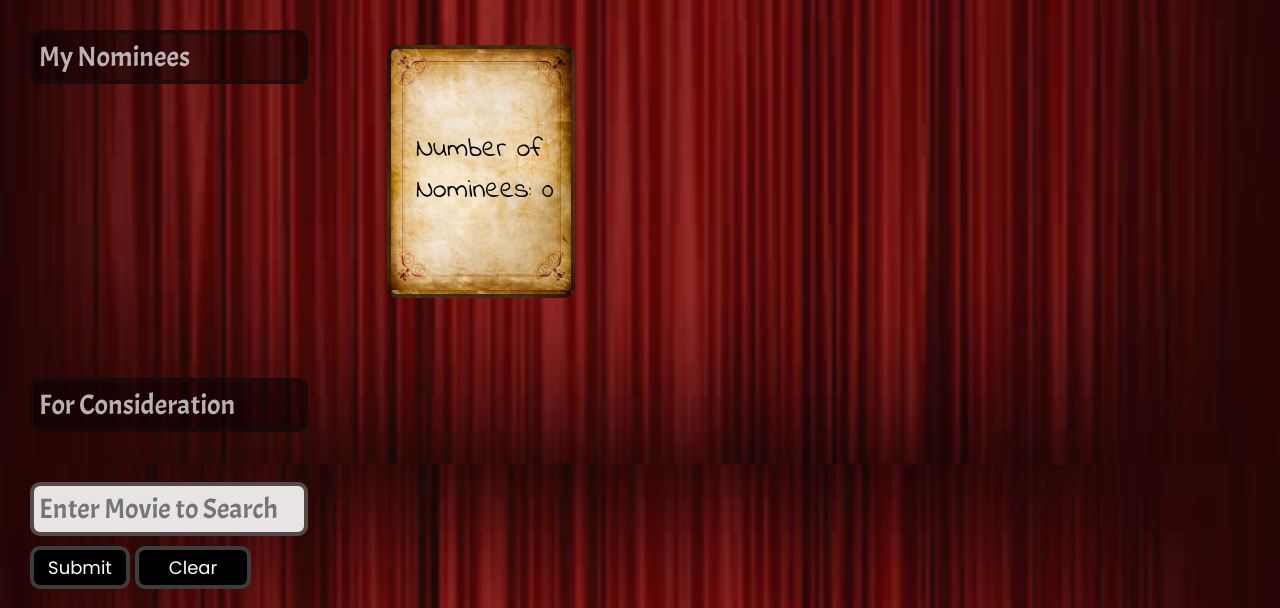
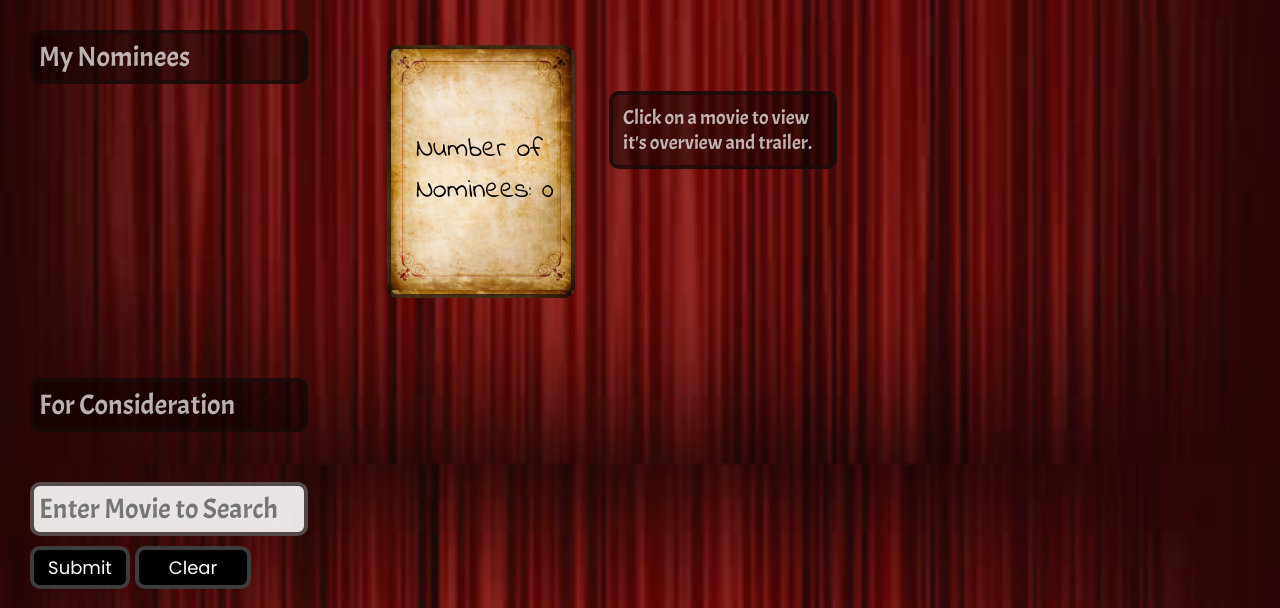
Before and after one commit to tfalba/movie-challenge, a Django app: page / in a window 1280 px wide. Shown: the part 253-861 px from the top of the page. Run offline with Django 3.2, Linux system fonts and the light colour scheme; the visitor is signed in with stand-in values (Sample User, id 1); data that the repository does not hold is empty; some libraries are stand-ins or nearby versions.

Commit message:
added prompt box to view trailer

```diff
--- a/fabfile.py
+++ b/fabfile.py
@@ -10,3 +10,6 @@ def deploy():
    local('heroku maintenance:on')
    local('git push heroku main')
    local('heroku maintenance:off')
+
+# Requires import of fabric3 in virtual env
+# To execute type 'fab deploy' without the ''.
--- a/static/css/styles-project.css
+++ b/static/css/styles-project.css
@@ -225,6 +225,15 @@ label {
   text-align: center;
   margin-bottom: 0;
 }
+
+.prompt-button {
+  font-size: 20px;
+    margin-left: 30px;
+    height: 50px;
+    margin-top: 61px;
+    padding: 10px;
+    width: 200px;
+}
 .search-button {
   color: black;
   background-color: #ffffffe4;
--- a/templates/movies/includes/nominee_list_include.html
+++ b/templates/movies/includes/nominee_list_include.html
@@ -34,9 +34,10 @@
 
   {% endif %}
   {% endfor %}
-  <div class='flex-col'>
+  <div class='flex'>
     <!-- <p class='question-button'>Nominees</p> -->
     <p data-num-nominees={{ nominee_count }} class='question-button warning-button nominees'>Number of Nominees: {{ nominee_count }}</p>
+    <p class='question-button prompt-button'>Click on a movie to view it's overview and trailer.</p>
   </div>
   </ul>
 </div>
```
